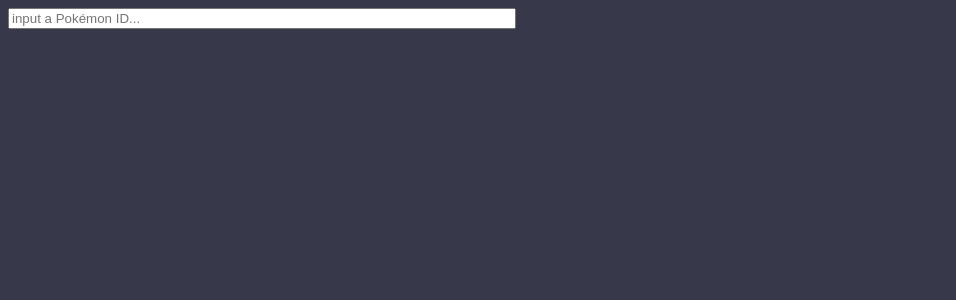
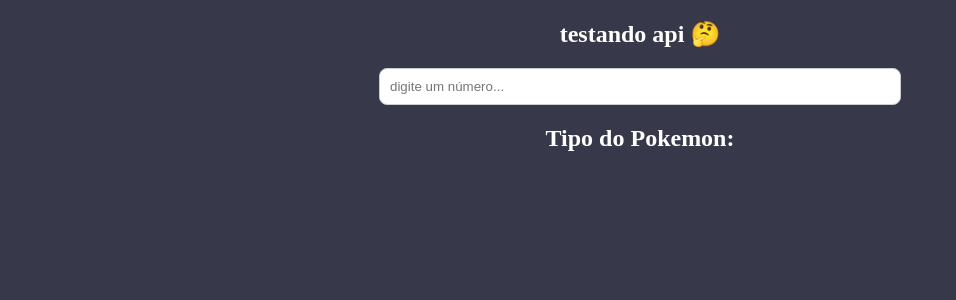
Before and after one commit to ArthurConegundes29102002/PokemonAPI_REACT, a React (Vite) app in the folder PokemonAPI_testing/: page / in a window 1280 px wide. Shown: the top 300 px of the page, without its empty margins (0-956 px from the left). Built offline with nearby package versions, Linux system fonts and the light colour scheme.

Commit message:
alterações feitas no styles e tbm retornando o tipo do pokemon separado por espaço

```diff
--- a/PokemonAPI_testing/src/App.tsx
+++ b/PokemonAPI_testing/src/App.tsx
@@ -6,7 +6,7 @@
 function App(){
     return(
         <>
-
+            <h2>testando api 🤔</h2>
             <PokemonDetails/>
 
         </>
--- a/PokemonAPI_testing/src/components/PokemonDetails/pokeapi.css
+++ b/PokemonAPI_testing/src/components/PokemonDetails/pokeapi.css
@@ -1,9 +1,16 @@
-.inputbox{
+.inputbox {
     width: 500px;
-}
+    padding: 10px;
+    border: 1px solid #ccc;
+    border-radius: 8px;
+  }
 
+  .inputbox:focus {
+    outline: none;
+    border-color: #007bff;
+    box-shadow: 0 0 0 3px rgba(0, 123, 255, 0.25);
+  }
 body{
     background-color: rgb(55, 56, 74);
     color: white;
-    justify-content: center;
 }
--- a/PokemonAPI_testing/src/components/PokemonDetails/pokeapi.tsx
+++ b/PokemonAPI_testing/src/components/PokemonDetails/pokeapi.tsx
@@ -6,7 +6,8 @@
   const [userInput, setUserInput] = useState('');
   const [data, setData] = useState<any>(null);
   const [data_img, setDataIMG] = useState<any>(null);
-  const [data_type, setDataTYPE] = useState<any[]>([null]);
+  const [data_type, setDataTYPE] = useState<any>(null);
+  // const [pokemon_attack, setDataHabilities] = useState<any>(null);
 
   // ------------------------------------------------- implementando o UseEffect:
 
@@ -16,7 +17,8 @@
     } else {
       setData(null);
       setDataIMG(null);
-      setDataTYPE([null]);
+      // setDataTYPE([null]);
+      setDataTYPE(null)
     }
   }, [userInput]);
 
@@ -32,12 +34,14 @@
       console.log(response)
       const {data} = response
       data.types.map((e:any)=>{
-        const type:string=e.type.name
+        const type:string= e.type.name //nome do tipo do pokemon
         type_array.push(type)
       })
+      let type_array_result = type_array.join(' ') //aqui eu estou separando os valores que saem do "type array" com um espaço evitando que fiquem juntos
+
       setData(response.data);
       setDataIMG(response.data.sprites.front_default)
-      setDataTYPE(type_array)
+      setDataTYPE(type_array_result)
 
 
       // --------------------------------------------
@@ -51,17 +55,16 @@
   };
 
 // --------------------------------------------------------------------------------------------------
-
   return (
     <div className='big_container'>
 
-      <input  className='inputbox' type="text" value={userInput} onChange={handleInputChange} placeholder="input a Pokémon ID..." />
+      <input  className='inputbox' type="text" value={userInput} onChange={handleInputChange} placeholder="digite um número..." />
 
       {data && data.name && <h1>Name: {data.name}</h1>}
 
       <img src={data_img}/>
 
-      <h2>{data_type}</h2>
+      <h2>Tipo do Pokemon: {data_type}</h2>
 
     </div>
   );
--- a/PokemonAPI_testing/src/index.css
+++ b/PokemonAPI_testing/src/index.css
@@ -0,0 +1,3 @@
+body{
+    text-align: center;
+}
```
